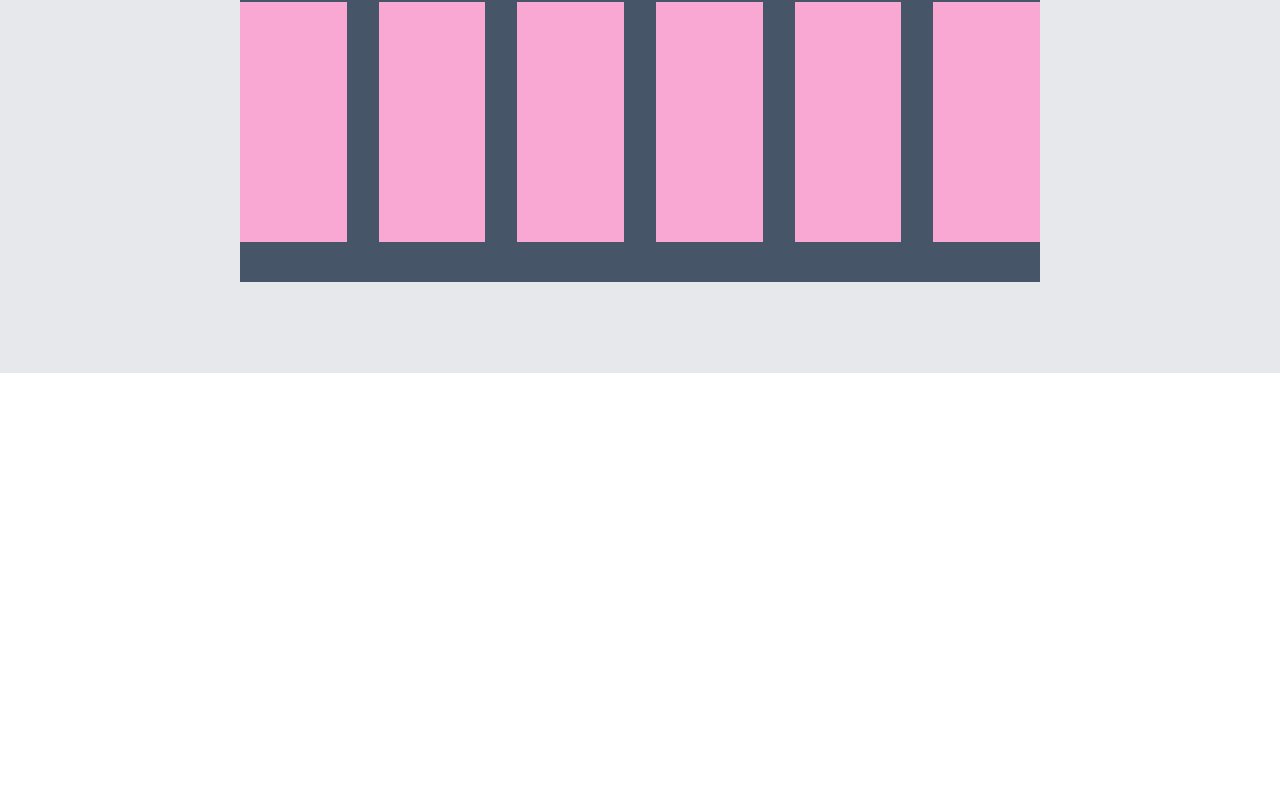
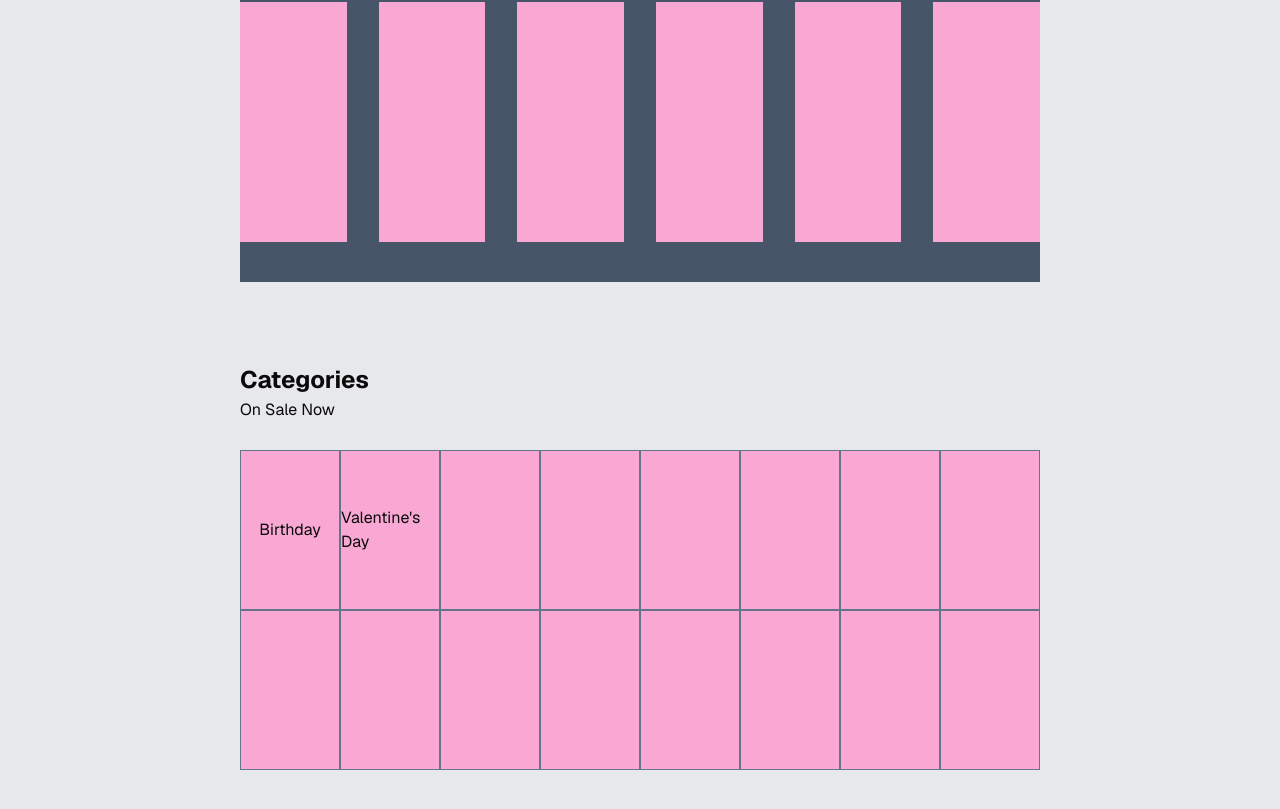
Before and after one commit to raymongarcia/sureprise, a Next.js app in the folder surprise-frontend/: page / in a window 1280 px wide. Shown: the part 427-1236 px from the top of the page. Before the commit the page ends 800 px from the top, so only its background shows below. Built offline with nearby package versions, Linux system fonts and the light colour scheme.

Commit message:
added categories component

```diff
--- /dev/null
+++ b/surprise-frontend/src/app/components/Categories/Categories.tsx
@@ -0,0 +1,30 @@
+export default function Categories() {
+  return (
+    <section id="trending">
+      <div className="flex flex-col text-start pl-60 pb-20 pr-60">
+        <h1 className="font-bold text-[24px]">Categories</h1>
+        <span>On Sale Now</span>
+        <div className="card mt-7 grid grid-cols-8 bg-slate-600 w-full h-80">
+          <div className="child-card bg-pink-300 h-40 border border-slate-500 flex justify-center items-center">
+            <div>Birthday</div>
+          </div>
+          <div className="child-card bg-pink-300 h-40 border border-slate-500 flex justify-center items-center">Valentine's Day</div>
+          <div className="child-card bg-pink-300 h-40 border border-slate-500"></div>
+          <div className="child-card bg-pink-300 h-40 border border-slate-500"></div>
+          <div className="child-card bg-pink-300 h-40 border border-slate-500"></div>
+          <div className="child-card bg-pink-300 h-40 border border-slate-500"></div>
+          <div className="child-card bg-pink-300 h-40 border border-slate-500"></div>
+          <div className="child-card bg-pink-300 h-40 border border-slate-500"></div>
+          <div className="child-card bg-pink-300 h-40 border border-slate-500"></div>
+          <div className="child-card bg-pink-300 h-40 border border-slate-500"></div>
+          <div className="child-card bg-pink-300 h-40 border border-slate-500"></div>
+          <div className="child-card bg-pink-300 h-40 border border-slate-500"></div>
+          <div className="child-card bg-pink-300 h-40 border border-slate-500"></div>
+          <div className="child-card bg-pink-300 h-40 border border-slate-500"></div>
+          <div className="child-card bg-pink-300 h-40 border border-slate-500"></div>
+          <div className="child-card bg-pink-300 h-40 border border-slate-500"></div>
+        </div>
+      </div>
+    </section>
+  );
+}
--- a/surprise-frontend/src/app/components/Hero/Hero.tsx
+++ b/surprise-frontend/src/app/components/Hero/Hero.tsx
@@ -4,11 +4,10 @@ import BackgroundVideo from "next-video/background-video";
 import birthdayGreeting from "../../../../videos/birthdayGreeting.mp4.json";
 
 export default function Hero() {
-  console.log(birthdayGreeting.sources?.[0]?.src)
   return (
     <div className="text-white">
       <BackgroundVideo
-        src={birthdayGreeting}
+        src={birthdayGreeting.sources?.[0]?.src}
       >
           <h1>Sureprise</h1>
           <p>
--- a/surprise-frontend/src/app/page.tsx
+++ b/surprise-frontend/src/app/page.tsx
@@ -2,6 +2,7 @@ import * as React from "react";
 import Header from "./components/Header/Header";
 import Hero from "./components/Hero/Hero";
 import Trending from "./components/Trending/Trending"
+import Categories from "./components/Categories/Categories";
 
 export default function Home() {
   return (
@@ -9,6 +10,7 @@ export default function Home() {
       <Header />
       <Hero />
       <Trending />
+      <Categories />
     </div>
   );
 }
```
